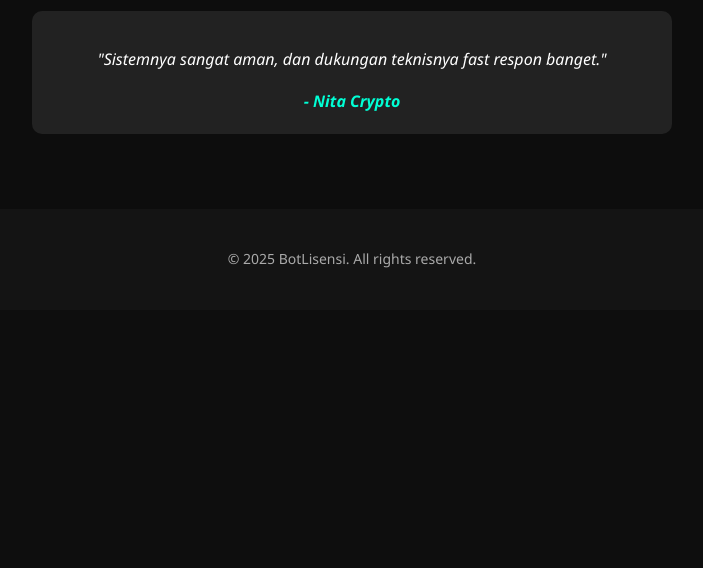
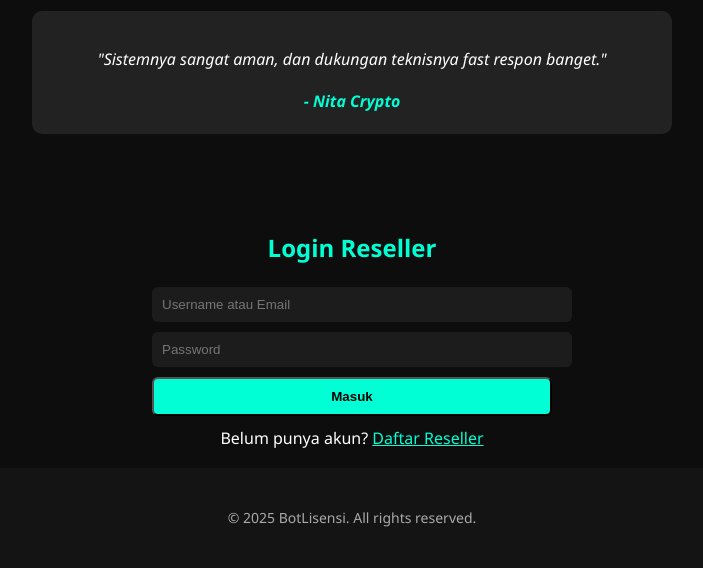
Before and after one commit to baguscoins/dashboard-lisensi-bot, a Flask app: page / in a window 1280 px wide. Shown: the part 1803-2371 px from the top of the page, without its empty margins (288-991 px from the left). Before the commit the page ends 2071 px from the top, so only its background shows below. Run offline with Flask 3, Linux system fonts and the light colour scheme.

Commit message:
index.html

```diff
--- a/templates/index.html
+++ b/templates/index.html
@@ -4,7 +4,7 @@
   <meta charset="UTF-8" />
   <meta name="viewport" content="width=device-width, initial-scale=1" />
   <title>BotLisensi - Jual Beli Bot Crypto</title>
-  <link rel="stylesheet" href="/static/style-merged-responsive.css">
+  <link rel="stylesheet" href="/static/style-merged-responsive.css" />
 </head>
 <body>
 
@@ -28,7 +28,7 @@
       <a href="/cek-lisensi" class="btn large">Coba Sekarang</a>
     </div>
     <div class="hero-img">
-      <img src="https://img.icons8.com/fluency/48/cheap-2--v1.png" alt="Ilustrasi Crypto" />
+      <img src="https://cdn3d.iconscout.com/3d/premium/thumb/crypto-exchange-5790644-4849808.png" alt="Ilustrasi Crypto" />
     </div>
   </div>
 </section>
@@ -108,6 +108,21 @@
   </div>
 </section>
 
+<!-- Reseller Login Section -->
+<section class="reseller-login">
+  <div class="container">
+    <h2 style="text-align:center; color:#00ffd5;">Login Reseller</h2>
+    <form method="POST" action="/login-reseller" style="max-width:400px;margin:auto;">
+      <input type="text" name="username" placeholder="Username atau Email" required
+             style="width:100%;padding:10px;margin-bottom:10px;background:#1c1c1c;color:white;border:none;border-radius:6px;">
+      <input type="password" name="password" placeholder="Password" required
+             style="width:100%;padding:10px;margin-bottom:10px;background:#1c1c1c;color:white;border:none;border-radius:6px;">
+      <button type="submit" class="btn" style="width:100%;">Masuk</button>
+    </form>
+    <p style="text-align:center;margin-top:10px;">Belum punya akun? <a href="/daftar-reseller" style="color:#00ffd5;text-decoration:underline;">Daftar Reseller</a></p>
+  </div>
+</section>
+
 <footer class="footer">
   <div class="container">
     <p>&copy; 2025 BotLisensi. All rights reserved.</p>
```
